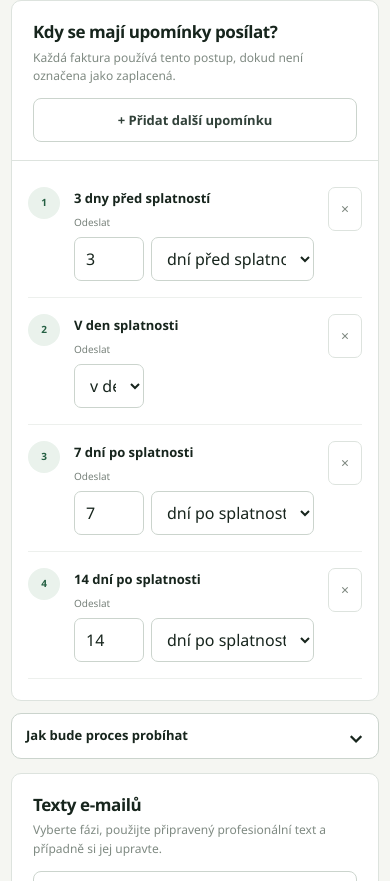
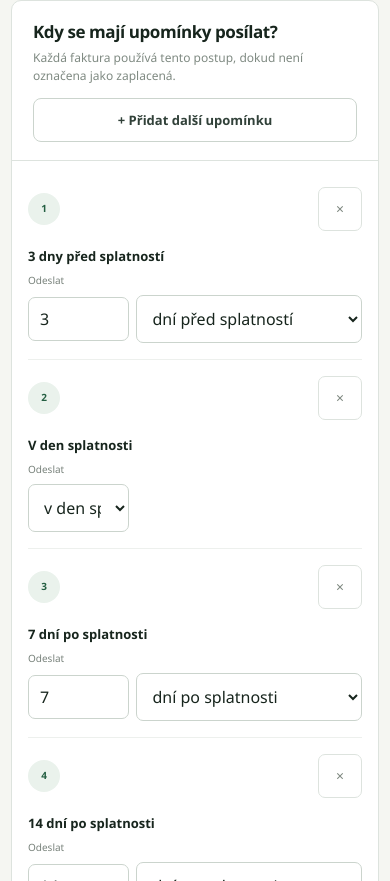
Before and after one commit to kiklopek/invoice-app, a Next.js app: page /reminders in a window 390 px wide. Shown: the part 1443-2324 px from the top of the page. Built offline with nearby package versions, Linux system fonts and the light colour scheme; no server answers.

Commit message:
fix: stack mobile role and reminder selects

```diff
--- a/src/app/minimal.css
+++ b/src/app/minimal.css
@@ -1358,6 +1358,48 @@ th,
   .filter-row label, .filter-row label.grow, .filter-row .export-button,
   .period-presets, .customer-filter { grid-column: 1; }
   .period-presets { display: grid; grid-template-columns: 1fr; }
+  .members-list article {
+    grid-template-columns: minmax(0, 1fr);
+    align-items: stretch;
+  }
+  .members-list article > div,
+  .members-list article > select,
+  .members-list article > button {
+    grid-column: 1;
+    width: 100%;
+    min-width: 0;
+  }
+  .members-list article > select,
+  .member-add select {
+    display: block;
+    min-height: 48px;
+    font-size: 16px;
+  }
+  .members-list article > button { min-height: 44px; }
+
+  .human-rules article {
+    grid-template-columns: 32px minmax(0, 1fr) 44px;
+    align-items: center;
+  }
+  .human-rules .rule-order { grid-column: 1; grid-row: 1; }
+  .human-rules .remove-rule { grid-column: 3; grid-row: 1; justify-self: end; }
+  .human-rules .rule-main {
+    grid-column: 1 / -1;
+    grid-row: 2;
+    width: 100%;
+  }
+  .rule-controls {
+    grid-template-columns: minmax(78px, .45fr) minmax(0, 1fr);
+    width: 100%;
+  }
+  .rule-controls input { width: 100%; min-width: 0; }
+  .rule-controls select {
+    display: block;
+    width: 100%;
+    min-width: 0;
+    min-height: 48px;
+    font-size: 16px;
+  }
   .list-summary { grid-template-columns: 1fr; }
   .info-grid { grid-template-columns: 1fr; }
   .detail-page-header .section-actions { grid-template-columns: 1fr; }
@@ -1380,6 +1422,10 @@ th,
   .login-header .login-company-logo { width: 72px; }
   .payment-preview-table td, .payment-result-table td,
   .debtor-table td, .invoice-import-preview td { grid-template-columns: 1fr; gap: 2px; text-align: left; }
+  .rule-controls { grid-template-columns: minmax(0, 1fr); }
+  .rule-controls > span,
+  .rule-controls input,
+  .rule-controls select { grid-column: 1; width: 100%; }
 }
 
 @media (max-width: 900px) and (orientation: landscape) {
```
Also changed, not shown: 1 other file (tests, documents, lock files or other folders).
